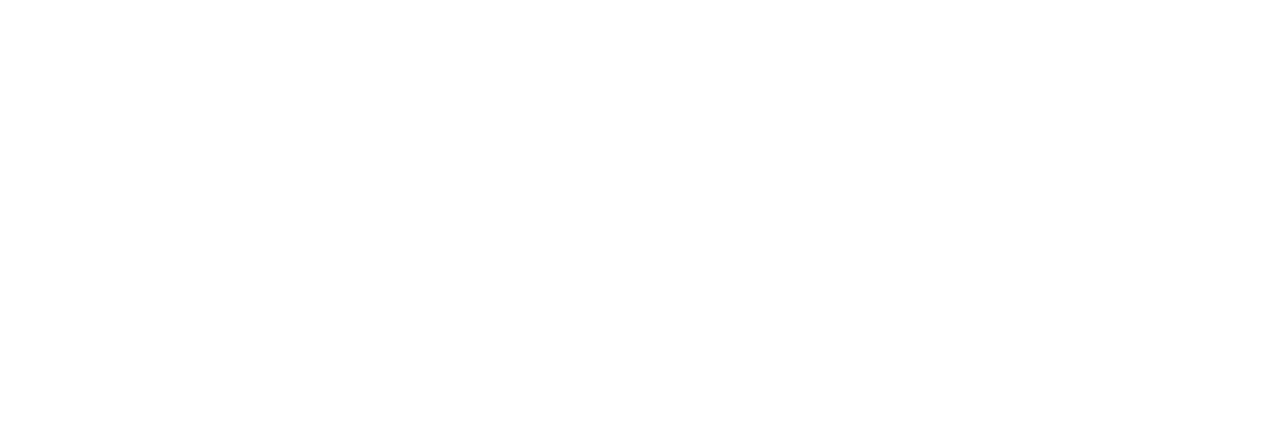
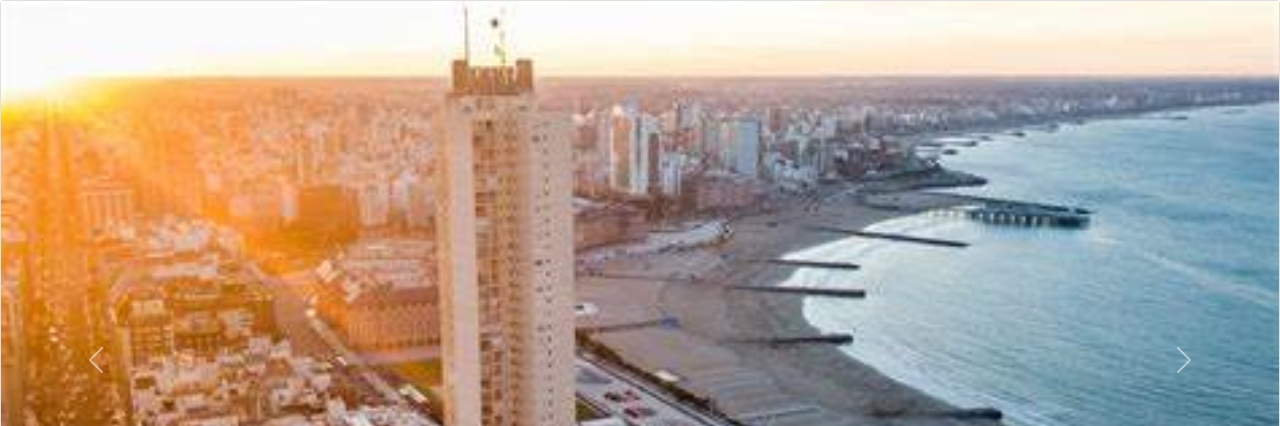
Before and after one commit to jantoniocolque/turismo, a plain HTML site: page index.html in a window 1280 px wide. Shown: the top 426 px of the page. Drawn offline with nearby package versions, Linux system fonts and the light colour scheme.

Commit message:
agregando pruebas

```diff
--- /dev/null
+++ b/css/style.css
@@ -0,0 +1,3 @@
+img{
+    width: 200px;
+}
--- a/index.html
+++ b/index.html
@@ -4,17 +4,62 @@
     <meta charset="UTF-8">
     <meta http-equiv="X-UA-Compatible" content="IE=edge">
     <meta name="viewport" content="width=device-width, initial-scale=1.0">
+    <link href="https://cdn.jsdelivr.net/npm/bootstrap@5.0.0-beta3/dist/css/bootstrap.min.css" rel="stylesheet"
+    integrity="sha384-eOJMYsd53ii+scO/bJGFsiCZc+5NDVN2yr8+0RDqr0Ql0h+rP48ckxlpbzKgwra6" crossorigin="anonymous">
+    <link rel="stylesheet" href="https://use.fontawesome.com/releases/v5.15.3/css/all.css"
+    integrity="sha384-SZXxX4whJ79/gErwcOYf+zWLeJdY/qpuqC4cAa9rOGUstPomtqpuNWT9wdPEn2fk" crossorigin="anonymous">
+    <link rel="stylesheet" href="css/style.css">
     <title>Turismo</title>
+    <script src="https://cdn.jsdelivr.net/npm/bootstrap@5.0.0-beta3/dist/js/bootstrap.bundle.min.js"
+    integrity="sha384-JEW9xMcG8R+pH31jmWH6WWP0WintQrMb4s7ZOdauHnUtxwoG2vI5DkLtS3qm9Ekf"
+    crossorigin="anonymous"></script>
 </head>
 <body>
     <header>
         <!-- Navbar de argentina travel (Link a pagina de reserva de pasajes) (Link de probar Suerte)-->
     </header>
     <body>
-        <!-- Carousel de portada -->
-        <!-- Carousel de tarjetas, mostrando informacion de los lugares (despegar.com)-->
-        <!-- boton "VER MAS" que te lleve a una pagina de todos los lugares disponibles para viajar -->
-        <!-- info de tarjetas -->
+        <main>
+            <!-- Carousel de portada -->
+            <!-- Carousel de tarjetas, mostrando informacion de los lugares (despegar.com)-->
+            <section>
+                <!-- <article>
+                    <div>
+                        <div></div>
+                        <p></p>
+                    </div>
+                </article> -->
+                <div id="carouselExampleInterval" class="carousel slide" data-ride="carousel">
+                    <div class="carousel-inner">
+                      <div class="carousel-item active">
+                            <div class="card">
+                                <img src="img/mardelplata.jpg" class="d-block w-100" alt="...">
+                            </div>
+                      </div>
+                      <div class="carousel-item" data-bs-interval="2000">
+                        <div class="card">
+                            <img src="img/mardelplata.jpg" class="d-block w-100" alt="...">
+                        </div>
+                      </div>
+                      <div class="carousel-item">
+                        <div class="card">
+                            <img src="img/mardelplata.jpg" class="d-block w-100" alt="...">
+                        </div>
+                      </div>
+                    </div>
+                    <button class="carousel-control-prev" type="button" data-bs-target="#carouselExampleInterval" data-bs-slide="prev">
+                      <span class="carousel-control-prev-icon" aria-hidden="true"></span>
+                      <span class="visually-hidden">Previous</span>
+                    </button>
+                    <button class="carousel-control-next" type="button" data-bs-target="#carouselExampleInterval" data-bs-slide="next">
+                      <span class="carousel-control-next-icon" aria-hidden="true"></span>
+                      <span class="visually-hidden">Next</span>
+                    </button>
+                  </div>
+            </section>
+            <!-- boton "VER MAS" que te lleve a una pagina de todos los lugares disponibles para viajar -->
+            <!-- info de tarjetas -->
+        </main>
     </body>
     <footer>
         <!-- Redes Sociales -->
```
Also changed, not shown: img/bariloche.jpg (added), img/cancun.jpg (added), img/mardelplata.jpg (added).
